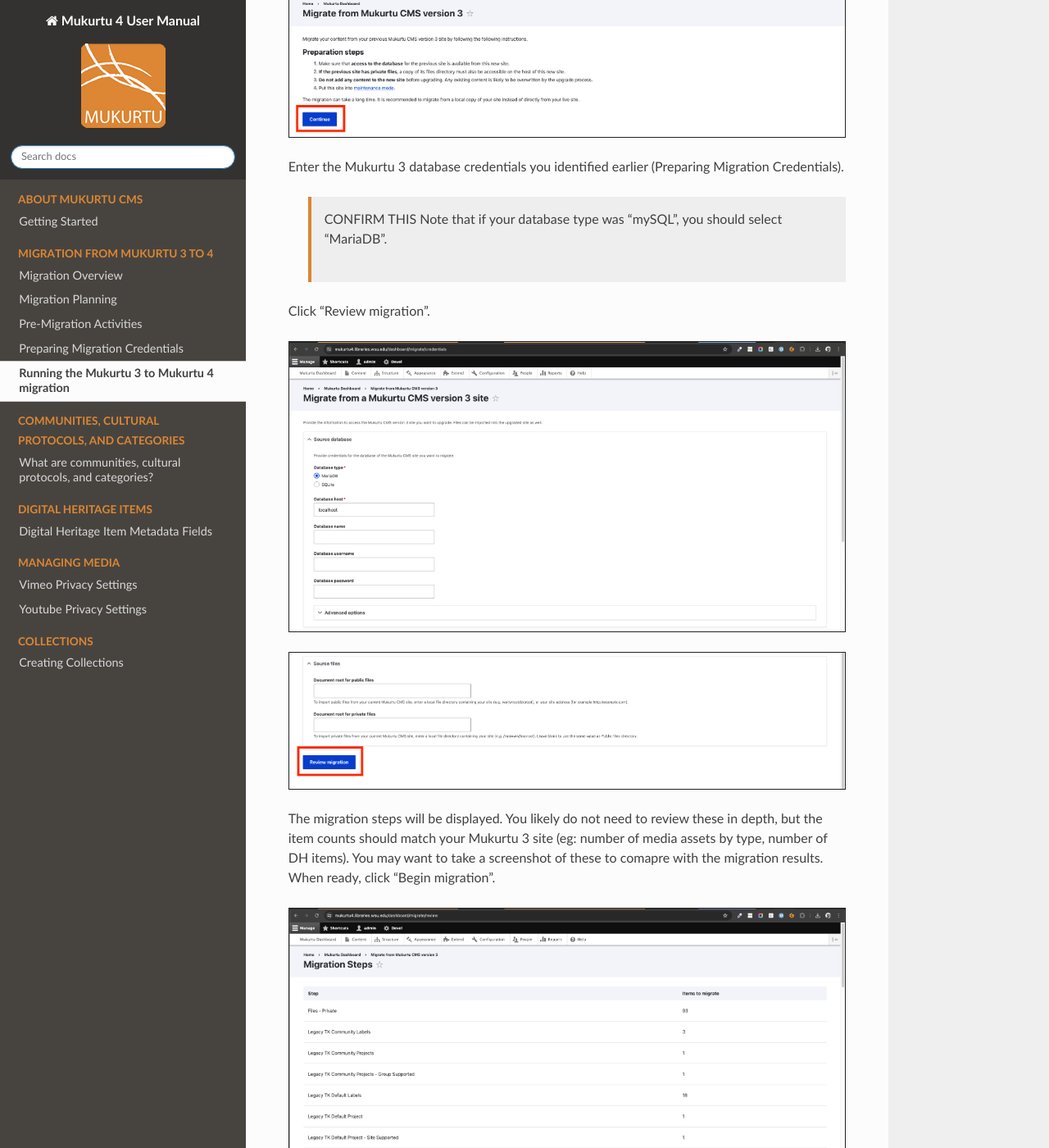
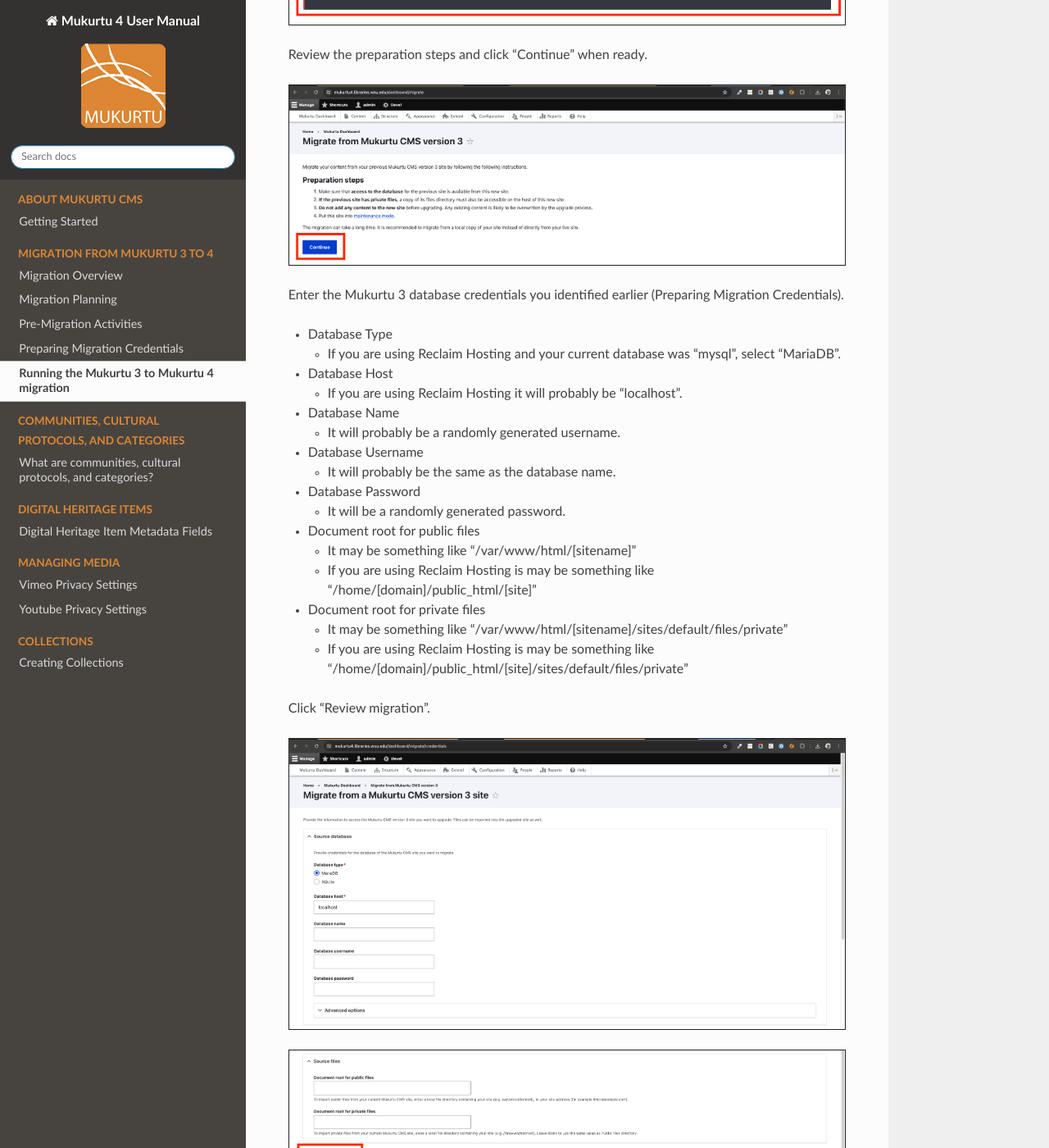
Before and after one commit to MukurtuCMS/mukurtudocs, a Sphinx documentation site: the page built from docs/source/migration/Migration.md, in a window 1280 px wide and 1400 px high, scrolled down 1194 px. Shown: the whole window at 82% size. Built offline with Sphinx 7.4.7 and the Read the Docs theme 2.0.0, drawn with Linux system fonts in a browser that asks for light colours; some of the changed text lies outside the part shown.

Commit message:
Update Migration.md

```diff
--- a/docs/source/migration/Migration.md
+++ b/docs/source/migration/Migration.md
@@ -1,4 +1,6 @@
 # Running the Mukurtu 3 to Mukurtu 4 migration
+
+> These steps assume that you are migrating within the same hosting environment. If you are changing hosting providers or hosting environments please contact [support@mukurtu.org](mailto:support@mukurtu.org).
 
 Go to /dashboard/migrate or from the dashboard, click on "Migrate from Mukurtu CMS version 3"
 
@@ -14,7 +16,22 @@
 
 Enter the Mukurtu 3 database credentials you identified earlier (Preparing Migration Credentials).
 
-> CONFIRM THIS Note that if your database type was "mySQL", you should select "MariaDB".
+- Database Type
+  - If you are using Reclaim Hosting and your current database was "mysql", select "MariaDB".
+- Database Host
+  - If you are using Reclaim Hosting it will probably be "localhost".
+- Database Name
+  - It will probably be a randomly generated username.
+- Database Username
+  - It will probably be the same as the database name.
+- Database Password
+  - It will be a randomly generated password.
+- Document root for public files
+  - It may be something like "/var/www/html/[sitename]"
+  - If you are using Reclaim Hosting is may be something like "/home/[domain]/public_html/[site]"
+- Document root for private files
+  - It may be something like "/var/www/html/[sitename]/sites/default/files/private"
+  - If you are using Reclaim Hosting is may be something like "/home/[domain]/public_html/[site]/sites/default/files/private"
 
 Click "Review migration".
 
```
